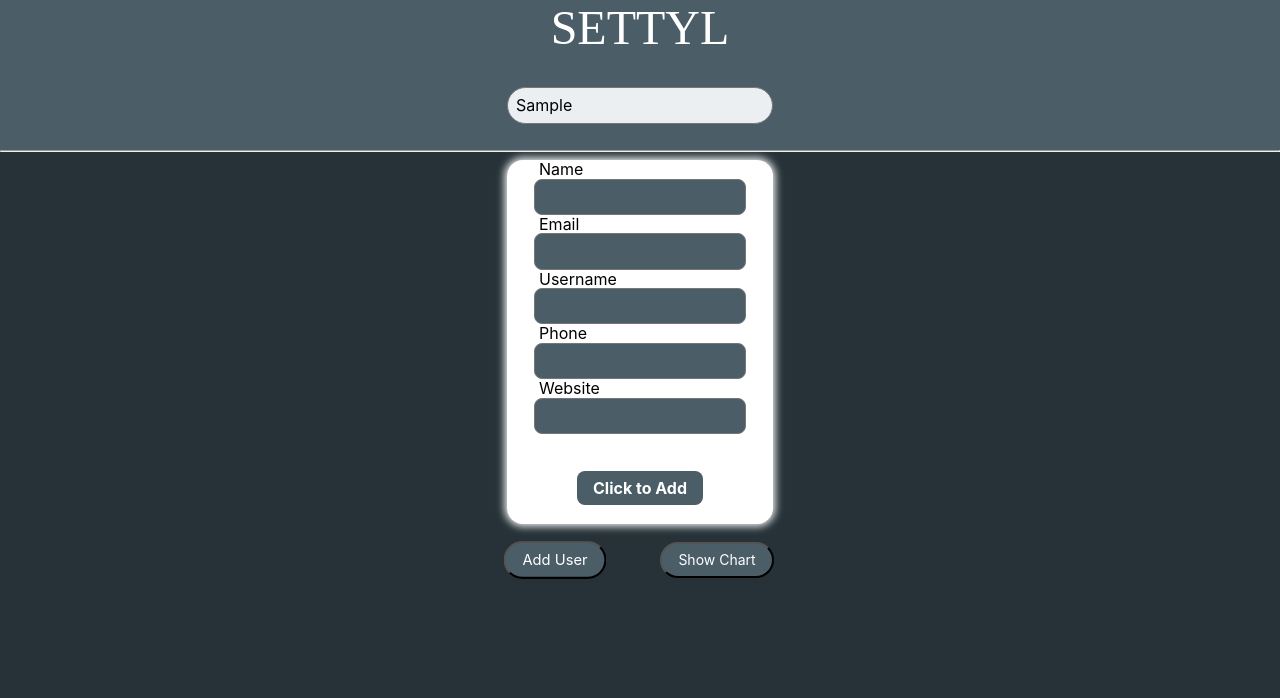
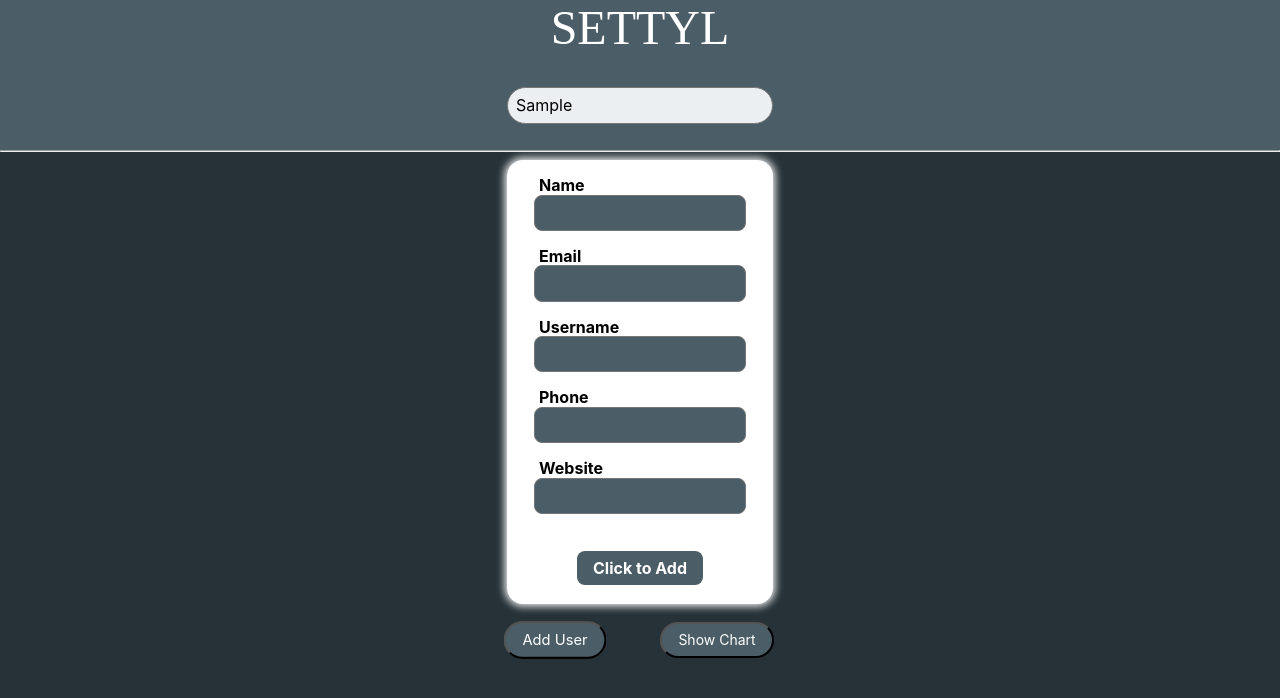
Before and after one commit to ritvikb99/settyl_assignment, a React (Create React App) app: page / in a window 1280 px wide. Both pictures are taken after typing "Sample" into the empty fields and a click on the button "Add User". Shown: the top 698 px of the page. Built offline with nearby package versions, Linux system fonts and the light colour scheme; no server answers; a web font is replaced by a local one.

Commit message:
UI changes

```diff
--- a/public/index.html
+++ b/public/index.html
@@ -24,7 +24,7 @@
       work correctly both with client-side routing and a non-root public URL.
       Learn how to configure a non-root public URL by running `npm run build`.
     -->
-    <title>React App</title>
+    <title>Assignment</title>
   </head>
   <body>
     <noscript>You need to enable JavaScript to run this app.</noscript>
--- a/src/Components/AddUserComponent/AddUserComponent.css
+++ b/src/Components/AddUserComponent/AddUserComponent.css
@@ -1,6 +1,7 @@
 div.main {
-  width: 50%;
   background: white;
+  width: fit-content;
+  box-shadow: 0px 0px 8px 2px rgba(255, 255, 255);
 }
 div.container {
   display: flex;
@@ -8,16 +9,29 @@ div.container {
 }
 input.addUser {
   background: #4b5d67;
-  max-width: 80%;
+  max-width: 90%;
+  width: 80%;
   color: white;
+  transition: all 0.2s ease-in-out;
 }
 .inputWrapper label {
   float: left;
   margin-left: 2em;
+  font-weight: bold;
+  margin-top: 1rem;
 }
-div.main {
-  width: fit-content;
-  box-shadow: 0px 0px 8px 2px rgba(255, 255, 255);
+input.addUser:hover {
+  background: white;
+  color: #0e1111;
+  border: 1px solid #4b5d67;
+  transform: scale(1.03);
+}
+
+input.addUser:focus {
+  background: white;
+  color: #0e1111;
+  border: 1px solid #4b5d67;
+  transform: scale(1.03);
 }
 
 button {
--- a/src/Components/AddUserComponent/AddUserComponent.js
+++ b/src/Components/AddUserComponent/AddUserComponent.js
@@ -118,7 +118,7 @@ const AddUserComponent = (props) => {
         </div>
         <br></br>
         <br></br>
-        <button className='white b pv2 ph3 hover-bg-near-black bn br3 hover-shadow-inner' onClick={onSubmitButton}>
+        <button className='white grow b pv2 ph3 hover-bg-near-black bn br3 hover-shadow-inner' onClick={onSubmitButton}>
           Click to Add
         </button>
         <br />
--- a/src/Components/SearchBox/SearchBox.css
+++ b/src/Components/SearchBox/SearchBox.css
@@ -1,3 +1,8 @@
 input {
   background-color: #eceff1;
+  transition: all 0.2s ease-in-out;
 }
+
+input:focus {
+  transform: scale(1.1);
+}
```
